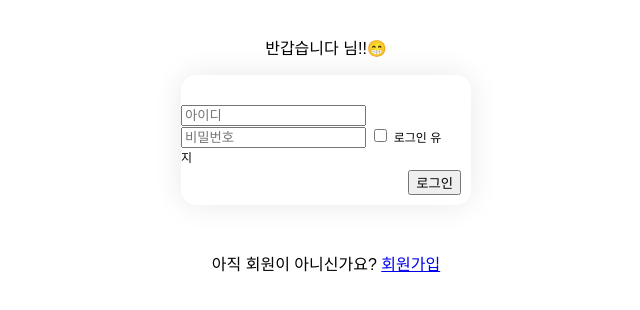
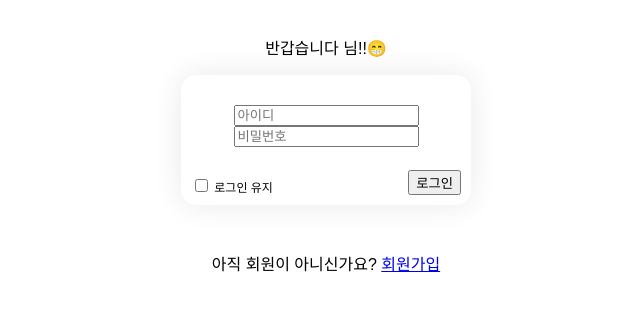
Before and after one commit to LEEJIHUN6844/DB_hash_Keep-me-logged-in, a plain HTML site: page login.html in a window 1280 px wide. Shown: the part 220-530 px from the top of the page, without its empty margins (314-954 px from the left). Drawn offline with Linux system fonts and the light colour scheme.

Commit message:
Update sign_up_login.css

```diff
--- a/sign_up_login.css
+++ b/sign_up_login.css
@@ -15,7 +15,6 @@ body{
     align-items: center;
     justify-content: flex-start;
     padding-top: 30px;
-    gap: 20px;
     width: 290px;
     height: 100px;
     background-color: white;
@@ -23,10 +22,21 @@ body{
     box-shadow: 0 0 30px rgba(0, 0, 0, 0.089);
     position: relative;
 }
+
+#signup-form, #login-form{
+    display: flex;
+    flex-direction: column;
+    align-items: center;
+    justify-content: center;
+    width: 100%;
+}
+
 /* 로그인 유지 버튼 */
 .remember-me{
-    margin-right: 200px;
     font-size: 12px;
+    position: absolute;
+    bottom: 10px;
+    left: 10px;
 }
 
 /* 회원가입 버튼 */
@@ -50,7 +60,6 @@ body{
 /* 회원가입-로그인 창으로 이동하는 링크 */
 .login-link{
     margin-top: 30px;
-
 }
 
 /* 피라미드 만들기 버튼*/
```
